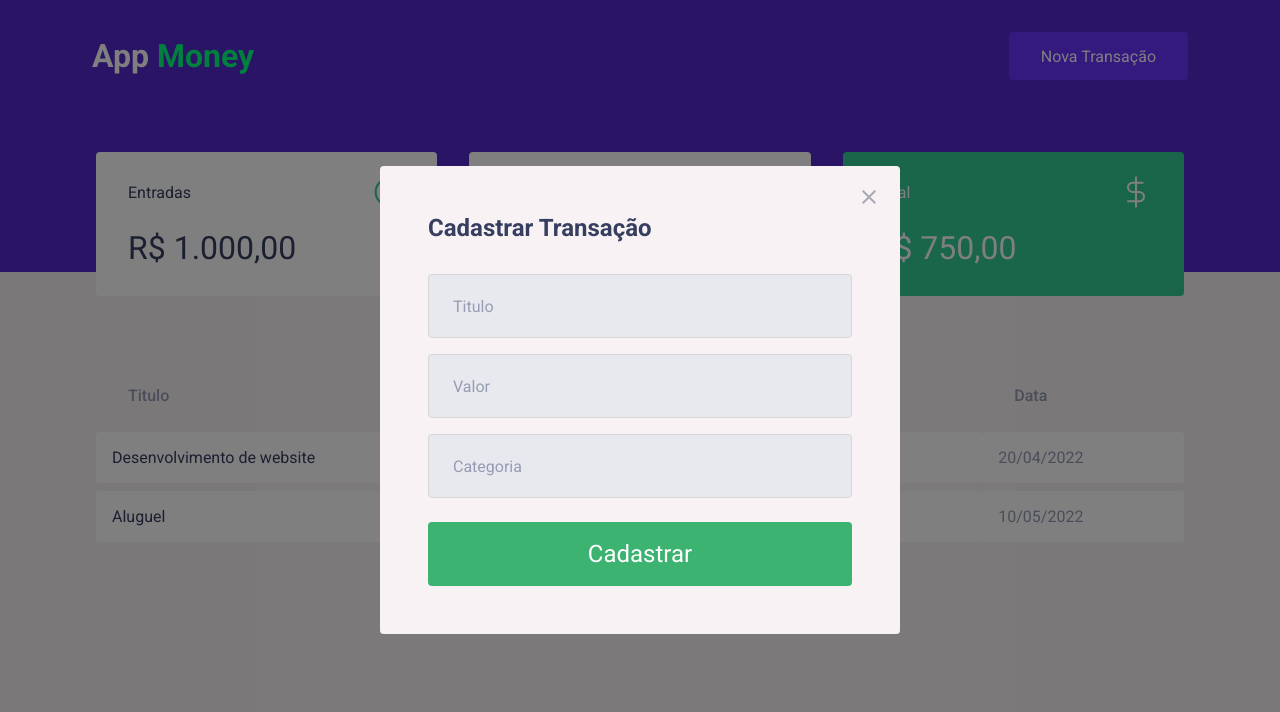
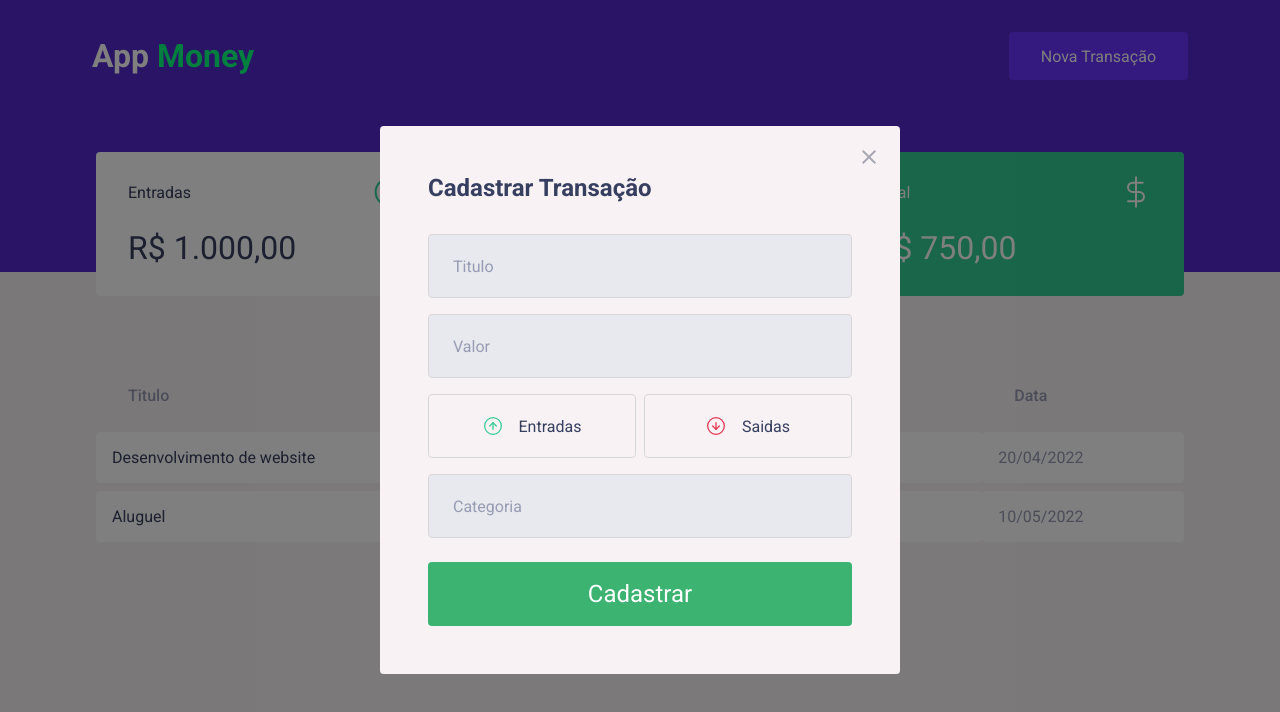
Before and after one commit to pettersonPadilha/app-money, a React (Create React App) app: page / in a window 1280 px wide. Both pictures are taken after a click on the button "Nova Transação". Shown: the top 712 px of the page. Built offline with nearby package versions, Linux system fonts and the light colour scheme; no server answers; what miragejs would draw is missing.

Commit message:
Modificações

```diff
--- a/package.json
+++ b/package.json
@@ -5,6 +5,7 @@
   "dependencies": {
     "axios": "^1.2.5",
     "miragejs": "^0.1.47",
+    "polished": "^4.2.2",
     "react": "^18.2.0",
     "react-dom": "^18.2.0",
     "react-modal": "^3.16.1",
--- a/src/components/NewTransactionModal/index.tsx
+++ b/src/components/NewTransactionModal/index.tsx
@@ -1,5 +1,7 @@
 import Modal from 'react-modal'
-import { Container } from './styles';
+import { Container,TransactionTypeContainer } from './styles';
+import IncomeImg from '../../assets/income.svg'
+import OutcomeImg from '../../assets/outcome.svg'
 import CloseImg from '../../assets/close.svg';
 
 interface NewTransactionsModalProps {
@@ -17,6 +19,19 @@
             <h2>Cadastrar Transação</h2>
             <input placeholder='Titulo' />
             <input type="number"placeholder='Valor' />
+            <TransactionTypeContainer>
+                <button type="button">
+                <img src={IncomeImg} alt="Entrada" />
+                <span>Entradas</span>
+                </button>
+
+
+                <button type="button">
+                <img src={OutcomeImg} alt="Saidas" />
+                <span>Saidas</span>
+                </button>
+
+            </TransactionTypeContainer>
             <input placeholder='Categoria' />
 
             <button type='submit'>Cadastrar</button>
```
Also changed, not shown: 1 other file (tests, documents, lock files or other folders).
